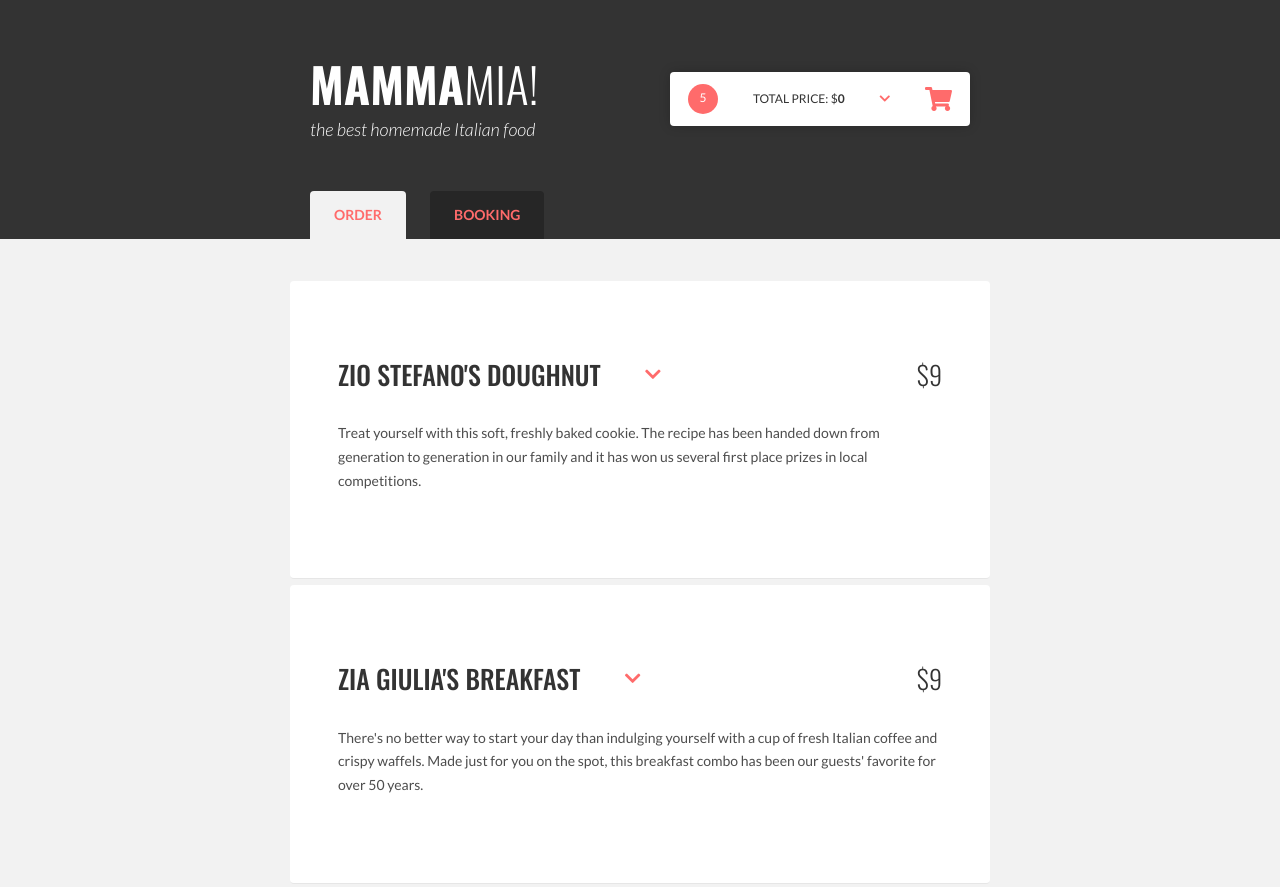
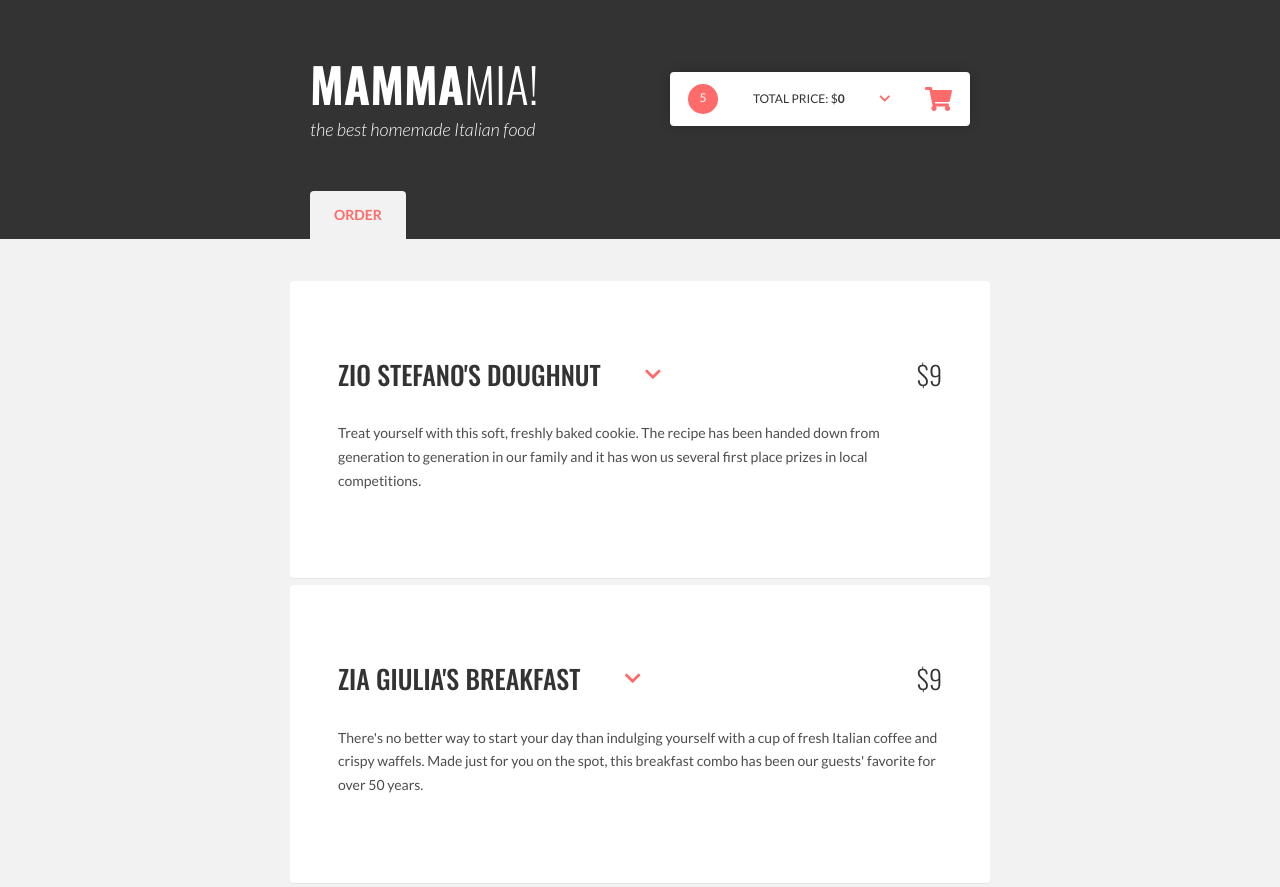
Before and after one commit to marcingrabowski87/project-pizzeria, a website with bundled scripts: page dist/index.html in a window 1280 px wide. Shown: the top 887 px of the page. Built offline with nearby package versions, Linux system fonts and the light colour scheme.

Commit message:
Update index.html

```diff
--- a/dist/index.html
+++ b/dist/index.html
@@ -23,7 +23,7 @@
         </div>
         <div class="main-nav">
           <a href="#order">Order</a>
-          <a href="#booking">Booking</a>
+          <!--<a href="#booking">Booking</a>-->
         </div>
         <div id="cart" class="cart">
           <div class="cart__summary">
```
